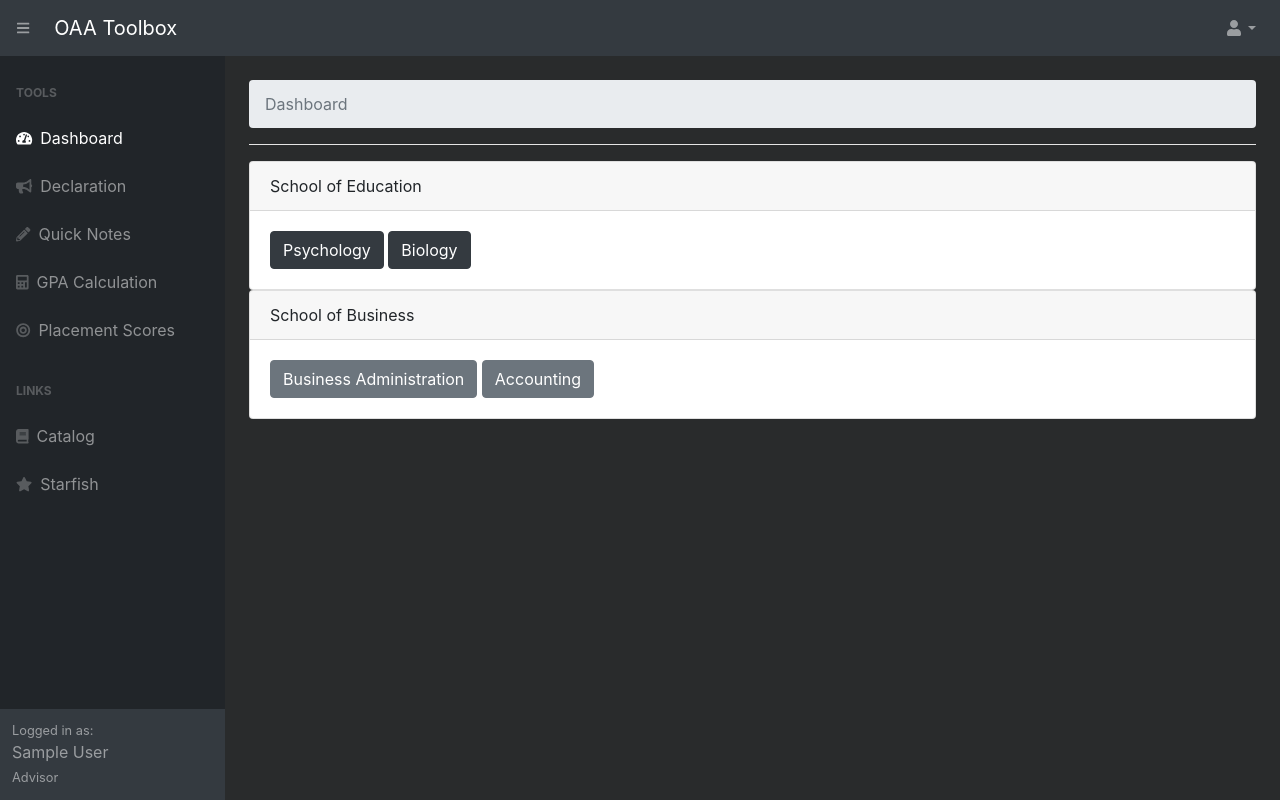
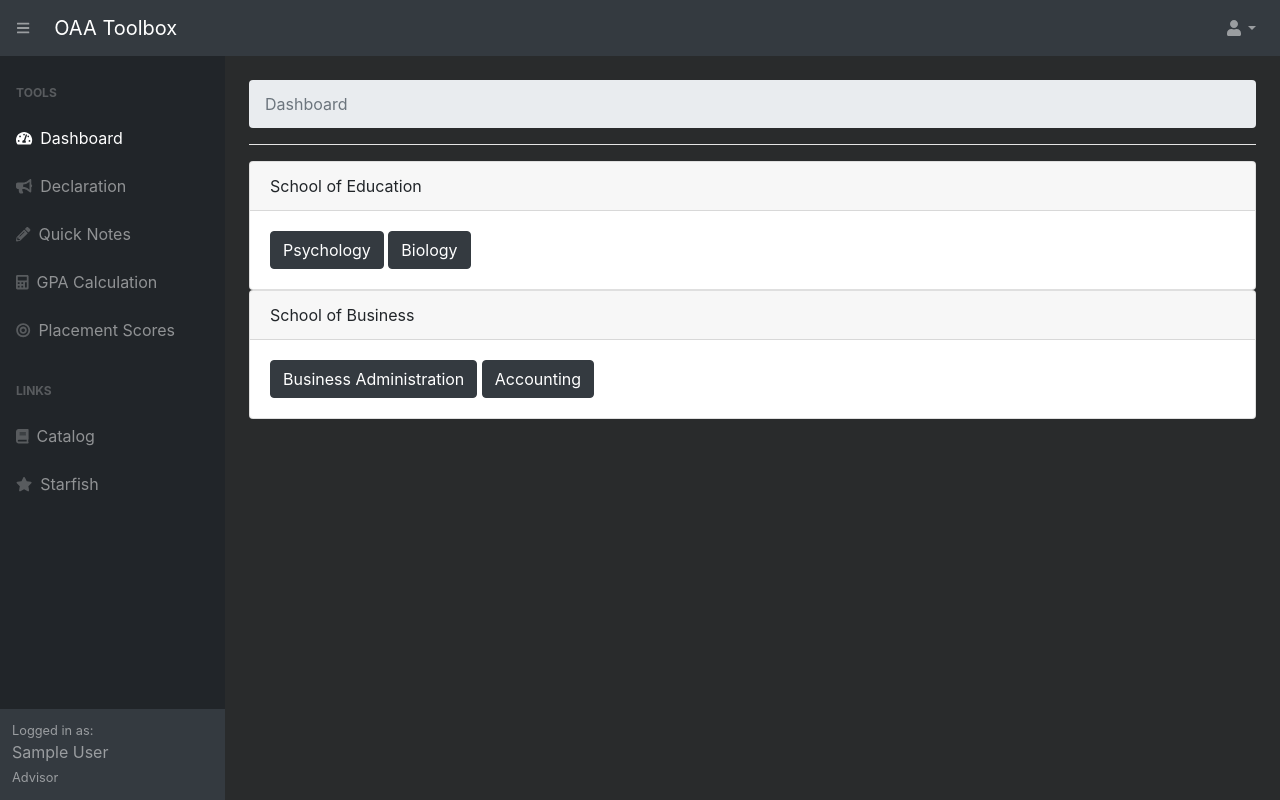
Before and after one commit to cpecue/OAA-Toolbox-4, a Flask app: page / in a window 1280 px wide. Run offline with Flask 2, Linux system fonts and the light colour scheme; the visitor is signed in with stand-in values (Sample User, id 1); data comes from the database, SQL or seed files in the repository; some libraries are stand-ins or nearby versions.

Commit message:
Added a lot to fix the form.

```diff
--- a/oaatoolbox/templates/home.html
+++ b/oaatoolbox/templates/home.html
@@ -25,8 +25,8 @@
 <div class="card" style="margin-btm: 10;">
   <div class="card-header">School of Business</div>
   <div class="card-body">
-    <a href="#" class="btn btn-secondary">Business Administration</a>
-    <a href="#" class="btn btn-secondary">Accounting</a>
+    <a href="#" class="btn btn-dark">Business Administration</a>
+    <a href="#" class="btn btn-dark">Accounting</a>
   </div>
 </div>
 
```
